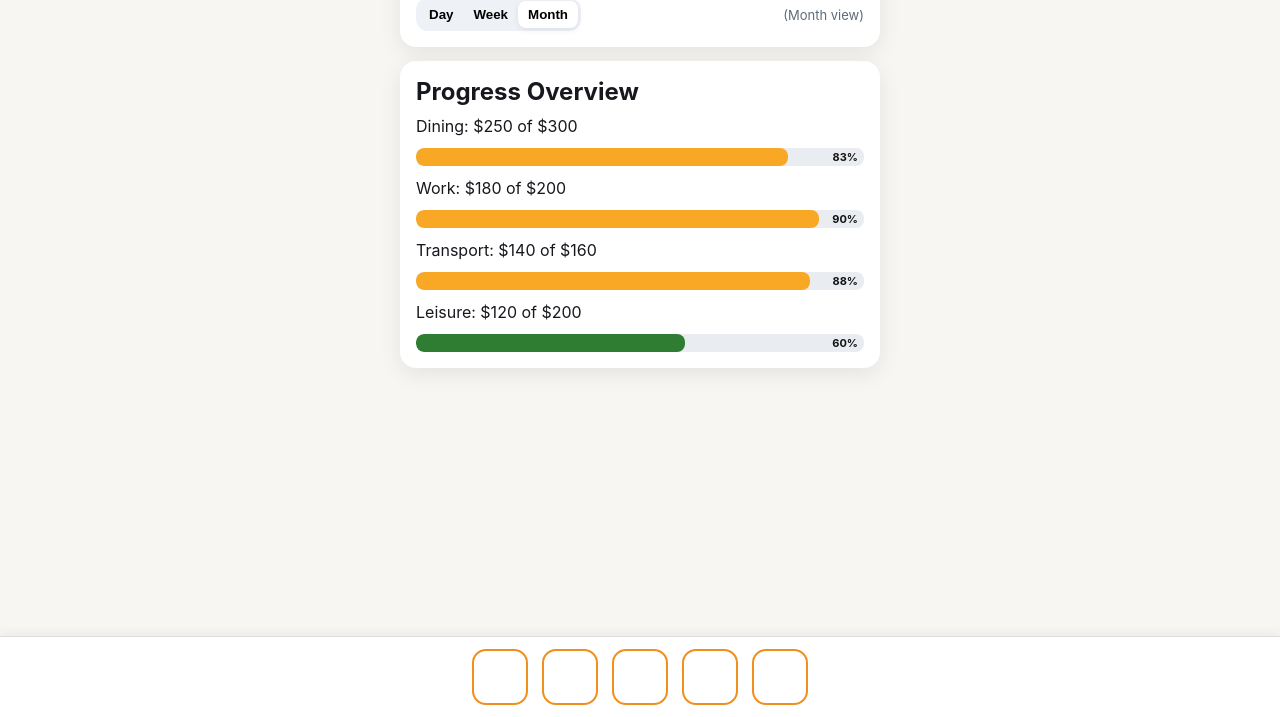
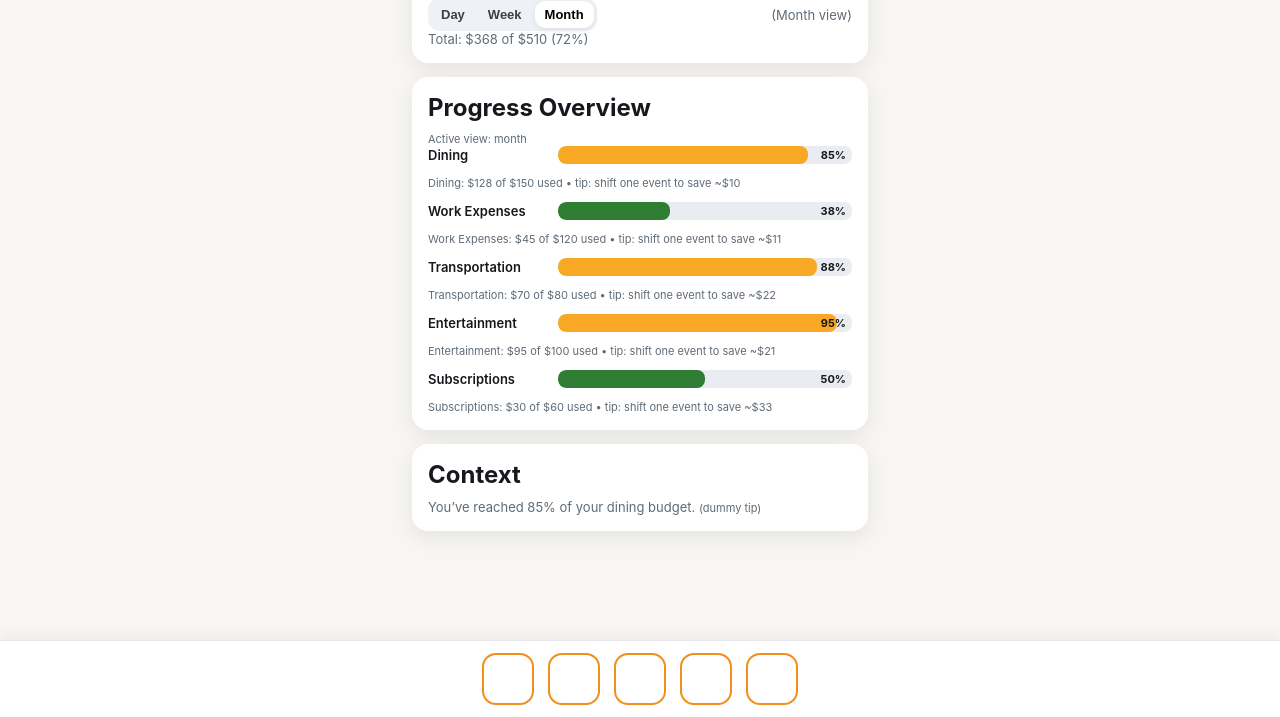
Before and after one commit to michaeltaffe/HVCIbudgetapp, a website: page index.html in a window 1280 px wide. Shown: the part 83-800 px from the top of the page. Drawn offline with Linux system fonts and the light colour scheme.

Commit message:
Update title and improve layout for dashboard

```diff
--- a/index.html
+++ b/index.html
@@ -3,29 +3,38 @@
 <head>
 <meta charset="utf-8" />
 <meta name="viewport" content="width=device-width, initial-scale=1" />
-<title>Balancing the Clock and the Wallet</title>
+<title>Time–Budget Dashboard (Mock)</title>
 <link rel="stylesheet" href="https://unpkg.com/lucide-static@latest/font/lucide.css">
 <style>
-:root {
-  --bg:#f7f6f2; --card:#fff; --ink:#16181d;
-  --muted:#5f6b76; --ok:#2e7d32; --warn:#f9a825; --bad:#c62828;
-  --track:#e9edf1; --shadow:0 6px 22px rgba(0,0,0,.08);
-  --subtle:#eef1f5; --accent:#0066cc;
+:root{
+  --bg:#f7f6f2; --card:#fff; --ink:#16181d; --muted:#5f6b76;
+  --ok:#2e7d32; --warn:#f9a825; --bad:#c62828; --track:#e9edf1;
+  --shadow:0 6px 22px rgba(0,0,0,.08); --subtle:#eef1f5; --accent:#0066cc;
 }
+*{box-sizing:border-box}
 body{margin:0;font-family:Inter,system-ui,-apple-system,Segoe UI,Roboto,Helvetica,Arial;background:var(--bg);color:var(--ink)}
 .wrap{max-width:480px;margin:16px auto 100px;padding:0 12px}
 .card{background:var(--card);border-radius:16px;padding:16px;box-shadow:var(--shadow);margin-bottom:14px}
 h1,h2{margin:0 0 10px}
 .subtitle{color:var(--muted);font-size:13px}
-.controls{display:flex;align-items:center;justify-content:space-between;margin-top:8px}
-.segmented{display:flex;background:var(--subtle);border-radius:12px;padding:3px}
-.segmented button{border:0;background:none;padding:6px 10px;border-radius:8px;cursor:pointer;font-weight:600}
-.segmented button.active{background:#fff;box-shadow:0 2px 6px rgba(0,0,0,.08)}
+
+.controls{display:flex;align-items:center;justify-content:space-between;gap:10px;flex-wrap:wrap}
+.segmented{display:inline-flex;background:var(--subtle);border-radius:12px;padding:3px;gap:3px}
+.segmented button{
+  appearance:none;border:0;background:transparent;padding:6px 10px;border-radius:10px;
+  font-weight:600;color:#3b4046;cursor:pointer;font-size:13px;transition:background .2s
+}
+.segmented button.active{background:#fff;color:#000;box-shadow:0 2px 6px rgba(0,0,0,.08)}
+
 .bars{display:grid;gap:12px}
-.bar{height:18px;background:var(--track);border-radius:8px;position:relative;overflow:hidden}
-.fill{height:100%;border-radius:8px;transition:width .4s ease}
-.pct{position:absolute;right:6px;top:50%;transform:translateY(-50%);font-size:11px;font-weight:700;color:#111}
-.footer{position:fixed;left:0;right:0;bottom:0;background:#fff;border-top:1px solid #ddd;padding:12px 16px;box-shadow:0 -3px 10px rgba(0,0,0,.05)}
+.row{display:flex;align-items:center;gap:10px}
+.label{min-width:120px;font-weight:600;font-size:13px}
+.bar{flex:1;height:18px;background:var(--track);border-radius:8px;position:relative;overflow:hidden}
+.fill{height:100%;border-radius:8px;transition:width .35s ease, background .35s ease}
+.pct{position:absolute;right:6px;top:50%;transform:translateY(-50%);font-size:11px;font-weight:700}
+.tooltip{font-size:11px;color:var(--muted)}
+
+.footer{position:fixed;left:0;right:0;bottom:0;background:#fff;border-top:1px solid #e6e6ea;padding:12px 16px;box-shadow:0 -3px 15px rgba(0,0,0,.05)}
 .chips{display:flex;gap:14px;justify-content:center}
 .chip{width:52px;height:52px;border:2px solid #f28e1c;border-radius:14px;display:flex;align-items:center;justify-content:center}
 .chip i{font-size:22px;color:#f28e1c}
@@ -36,86 +45,131 @@ h1,h2{margin:0 0 10px}
   <div class="card">
     <h1>Time–Budget Dashboard</h1>
     <div class="controls">
-      <div class="segmented">
-        <button id="btn-day">Day</button>
-        <button id="btn-week">Week</button>
-        <button id="btn-month" class="active">Month</button>
+      <div class="segmented" role="tablist" aria-label="Time view">
+        <button id="view-day"   role="tab" aria-selected="false">Day</button>
+        <button id="view-week"  role="tab" aria-selected="false">Week</button>
+        <button id="view-month" role="tab" aria-selected="true"  class="active">Month</button>
       </div>
       <div class="subtitle" id="viewNote">(Month view)</div>
     </div>
+    <div class="subtitle" id="summary">Loading…</div>
   </div>
 
   <div class="card">
     <h2>Progress Overview</h2>
+    <div id="activeView" class="tooltip">Active view: month</div>
     <div class="bars" id="bars"></div>
+  </div>
+
+  <div class="card">
+    <h2>Context</h2>
+    <div class="subtitle">You’ve reached 85% of your dining budget. <span class="tooltip">(dummy tip)</span></div>
   </div>
 </div>
 
 <div class="footer">
   <div class="chips">
-    <div class="chip"><i class="lucide lucide-home"></i></div>
-    <div class="chip"><i class="lucide lucide-calendar-days"></i></div>
-    <div class="chip"><i class="lucide lucide-credit-card"></i></div>
-    <div class="chip"><i class="lucide lucide-bar-chart-3"></i></div>
-    <div class="chip"><i class="lucide lucide-settings"></i></div>
+    <div class="chip" title="Home"><i class="lucide lucide-home"></i></div>
+    <div class="chip" title="Calendar"><i class="lucide lucide-calendar-days"></i></div>
+    <div class="chip" title="Budget"><i class="lucide lucide-credit-card"></i></div>
+    <div class="chip" title="Insights"><i class="lucide lucide-bar-chart-3"></i></div>
+    <div class="chip" title="Settings"><i class="lucide lucide-settings"></i></div>
   </div>
 </div>
 
 <script>
-const DATASETS = {
+/* Distinct datasets per view (so bars CHANGE) */
+const DATA = {
   day: [
-    {category:"Dining", spent:10, budget:20},
-    {category:"Work", spent:4, budget:10},
-    {category:"Transport", spent:8, budget:8},
-    {category:"Leisure", spent:2, budget:15}
+    {category:"Dining",        spent:  9, budget: 15},  // 60%
+    {category:"Work Expenses", spent:  4, budget: 20},  // 20%
+    {category:"Transportation",spent: 10, budget: 12},  // 83%
+    {category:"Entertainment", spent:  1, budget:  8},  // 13%
+    {category:"Subscriptions", spent:  5, budget:  5}   // 100%
   ],
   week: [
-    {category:"Dining", spent:75, budget:100},
-    {category:"Work", spent:40, budget:60},
-    {category:"Transport", spent:25, budget:40},
-    {category:"Leisure", spent:20, budget:50}
+    {category:"Dining",        spent: 62, budget: 80},  // 78%
+    {category:"Work Expenses", spent: 18, budget: 60},  // 30%
+    {category:"Transportation",spent: 39, budget: 45},  // 87%
+    {category:"Entertainment", spent: 28, budget: 50},  // 56%
+    {category:"Subscriptions", spent: 15, budget: 15}   // 100%
   ],
   month: [
-    {category:"Dining", spent:250, budget:300},
-    {category:"Work", spent:180, budget:200},
-    {category:"Transport", spent:140, budget:160},
-    {category:"Leisure", spent:120, budget:200}
+    {category:"Dining",        spent:128, budget:150},  // 85%
+    {category:"Work Expenses", spent: 45, budget:120},  // 38%
+    {category:"Transportation",spent: 70, budget: 80},  // 88%
+    {category:"Entertainment", spent: 95, budget:100},  // 95%
+    {category:"Subscriptions", spent: 30, budget: 60}   // 50%
   ]
 };
 
-function colorFor(p){if(p<70)return'var(--ok)';if(p<100)return'var(--warn)';return'var(--bad)';}
+function colorFor(p){ return p<70 ? 'var(--ok)' : (p<100 ? 'var(--warn)' : 'var(--bad)'); }
 
-function render(view){
-  document.querySelectorAll('.segmented button').forEach(b=>b.classList.remove('active'));
-  document.getElementById('btn-'+view).classList.add('active');
-  document.getElementById('viewNote').textContent=`(${view[0].toUpperCase()+view.slice(1)} view)`;
+/* Renders bars for a given view key */
+function renderBars(view){
+  const bars = document.getElementById('bars');
+  bars.innerHTML = ''; // clear previous bars
 
-  const bars=document.getElementById('bars');
-  bars.innerHTML='';
-  DATASETS[view].forEach(d=>{
-    const bar=document.createElement('div');
-    const pct=Math.round(d.spent/d.budget*100);
-    bar.className='bar';
-    const fill=document.createElement('div');
-    fill.className='fill';
-    fill.style.width=Math.min(100,pct)+'%';
-    fill.style.background=colorFor(pct);
-    const pctText=document.createElement('div');
-    pctText.className='pct';
-    pctText.textContent=pct+'%';
+  // Update helper labels
+  document.getElementById('activeView').textContent = 'Active view: ' + view;
+  document.getElementById('viewNote').textContent = '(' + view[0].toUpperCase() + view.slice(1) + ' view)';
+
+  // Build rows
+  DATA[view].forEach(d=>{
+    const row = document.createElement('div');
+    row.className = 'row';
+
+    const label = document.createElement('div');
+    label.className = 'label';
+    label.textContent = d.category;
+
+    const bar = document.createElement('div');
+    bar.className = 'bar';
+
+    const pct = Math.round((d.spent / Math.max(1, d.budget)) * 100);
+    const fill = document.createElement('div');
+    fill.className = 'fill';
+    fill.style.width = Math.min(100, pct) + '%';
+    fill.style.background = colorFor(pct);
+
+    const pctText = document.createElement('div');
+    pctText.className = 'pct';
+    pctText.textContent = pct + '%';
+
     bar.appendChild(fill);
     bar.appendChild(pctText);
-    const label=document.createElement('div');
-    label.textContent=`${d.category}: $${d.spent} of $${d.budget}`;
-    bars.appendChild(label);
-    bars.appendChild(bar);
+
+    row.appendChild(label);
+    row.appendChild(bar);
+    bars.appendChild(row);
+
+    // Tooltip row under each bar with raw values (dummy)
+    const tip = document.createElement('div');
+    tip.className = 'tooltip';
+    tip.textContent = `${d.category}: $${d.spent} of $${d.budget} used • tip: shift one event to save ~$${10 + Math.floor(Math.random()*25)}`;
+    bars.appendChild(tip);
   });
+
+  // Update summary totals
+  const totalBudget = DATA[view].reduce((a,b)=>a + b.budget, 0);
+  const totalSpent  = DATA[view].reduce((a,b)=>a + b.spent, 0);
+  document.getElementById('summary').textContent =
+    `Total: $${totalSpent} of $${totalBudget} (${Math.round(totalSpent / Math.max(1,totalBudget) * 100)}%)`;
 }
 
-document.getElementById('btn-day').onclick=()=>render('day');
-document.getElementById('btn-week').onclick=()=>render('week');
-document.getElementById('btn-month').onclick=()=>render('month');
-render('month');
+/* Button wiring */
+function activate(view){
+  document.querySelectorAll('.segmented button').forEach(b=>b.classList.remove('active'));
+  document.getElementById('view-'+view).classList.add('active');
+  renderBars(view);
+}
+
+document.addEventListener('DOMContentLoaded', ()=>{
+  document.getElementById('view-day').addEventListener('click',  ()=>activate('day'));
+  document.getElementById('view-week').addEventListener('click', ()=>activate('week'));
+  document.getElementById('view-month').addEventListener('click',()=>activate('month'));
+  activate('month'); // initial
+});
 </script>
 </body>
 </html>
```
